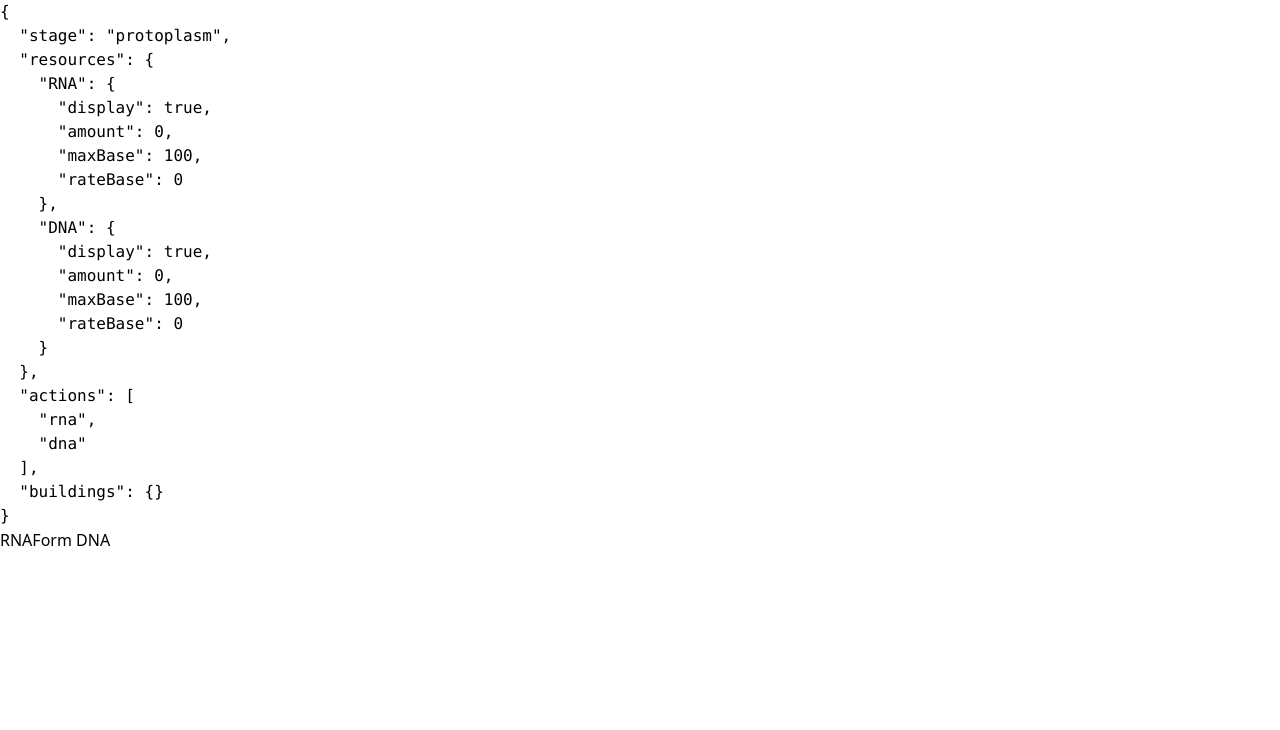
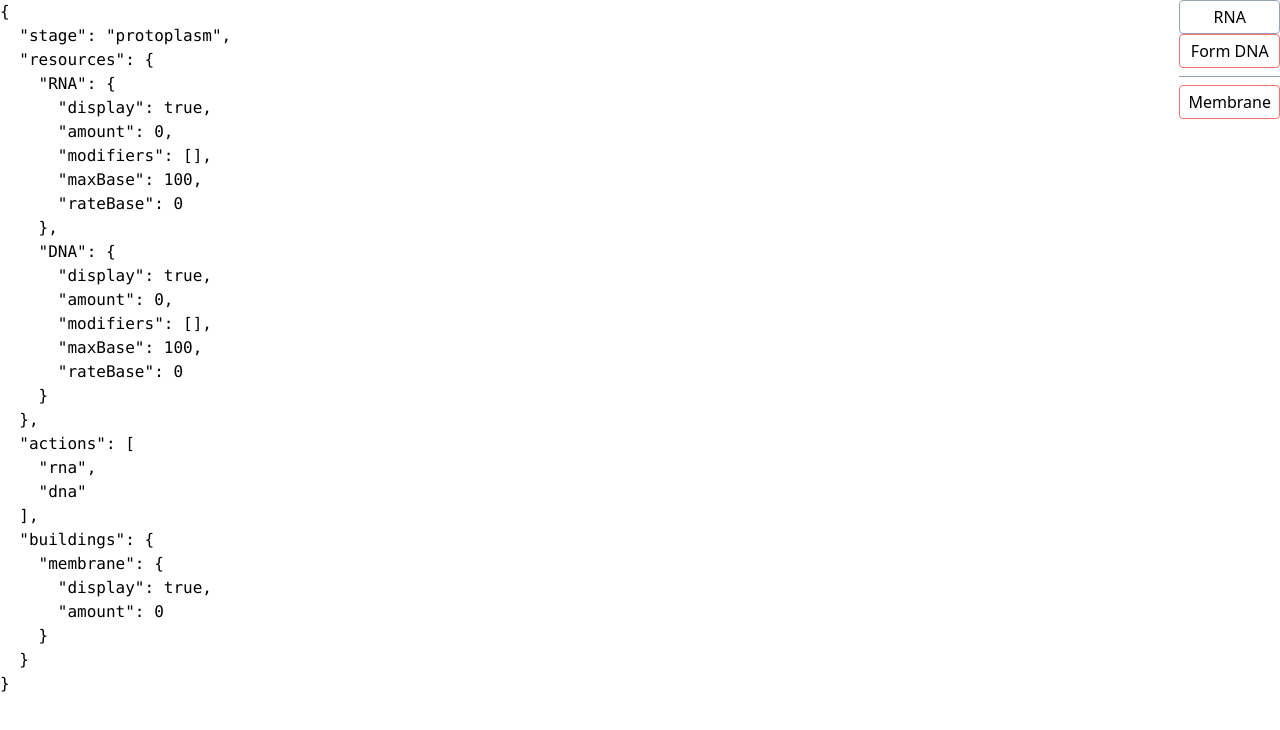
Before and after one commit to drock07/re-evolve, a React (Vite) app: page / in a window 1280 px wide. Shown: the top 730 px of the page. Built offline with nearby package versions, Linux system fonts and the light colour scheme.

Commit message:
Almost implement buildings

```diff
--- a/src/App.tsx
+++ b/src/App.tsx
@@ -4,14 +4,40 @@ function App() {
   const [gameState, game] = useGame()
 
   return (
-    <div>
+    <div className='flex'>
       <pre>{JSON.stringify(gameState, null, 2)}</pre>
 
-      {game.actions.map(({ id, title, disabled, action }) => (
-        <button key={id} disabled={disabled} onClick={action}>
-          {title}
-        </button>
-      ))}
+      <div className='ml-auto'>
+        <div className='flex flex-col'>
+          {game.actions.map(({ id, title, disabled, action }) => (
+            <button
+              type='button'
+              className='rounded border border-slate-400 py-1 px-2 disabled:border-red-400'
+              key={id}
+              disabled={disabled}
+              onClick={action}
+            >
+              {title}
+            </button>
+          ))}
+        </div>
+
+        <div className='my-2 w-full border-t border-slate-400' />
+
+        <div className='flex flex-col'>
+          {game.buildings.map(({ id, title, disabled, action }) => (
+            <button
+              type='button'
+              className='rounded border border-slate-400 py-1 px-2 disabled:border-red-400'
+              key={id}
+              disabled={disabled}
+              onClick={action}
+            >
+              {title}
+            </button>
+          ))}
+        </div>
+      </div>
     </div>
   )
 }
--- /dev/null
+++ b/src/game/BuildingManager.ts
@@ -0,0 +1,74 @@
+import GameState from './GameState'
+import buildings, { BuildingDescription, BuildingIds } from './Buildings'
+
+interface Building {
+  id: string
+  title: string
+  description: string
+  disabled: boolean
+  action: () => void
+}
+
+export default class BuildingManager {
+  private canAfford(state: GameState, building: BuildingDescription): boolean {
+    if (!building.cost) return true
+
+    return building.cost.every(({ resource, amount }) => {
+      const r = state.resources[resource]
+      if (!r) return false
+      amount = amount instanceof Function ? amount(state) : amount
+      return r.amount >= amount
+    })
+  }
+
+  public getEnabledBuildings(
+    state: GameState,
+    dispatchStateEdit: (editState: (s: GameState) => void) => void
+  ): Building[] {
+    const filteredBuildings: Building[] = []
+
+    let id: BuildingIds
+    for (id in state.buildings) {
+      const buildingState = state.buildings[id]
+      if (!buildingState?.display) continue
+
+      const building = buildings[id]
+      filteredBuildings.push({
+        id,
+        title: building.title,
+        description: building.description,
+        disabled: !this.canAfford(state, building),
+        action: () =>
+          dispatchStateEdit((s) => {
+            building.cost?.forEach(({ resource, amount }) => {
+              const r = s.resources[resource]
+              if (!r) return
+              amount = amount instanceof Function ? amount(s) : amount
+              r.amount -= amount
+            })
+
+            if (building.modifies?.resources) {
+              building.modifies.resources.forEach(({ resource, rate, max }) => {
+                const r = state.resources[resource]
+                if (!r) return
+                if (max) r.adjustModifier(id, 'max', max)
+              })
+            }
+          }),
+      })
+    }
+
+    return filteredBuildings
+  }
+
+  public enable(state: GameState, id: BuildingIds): void {
+    if (state.buildings[id]) {
+      state.buildings[id]!.display = true
+    } else {
+      state.buildings[id] = {
+        display: true,
+        amount: 0,
+      }
+    }
+  }
+}
--- a/src/game/GameBuildings.ts
+++ b/src/game/Buildings.ts
@@ -3,10 +3,11 @@ import Resource from './types/Resources'
 
 export enum BuildingIds {
   MEMBRANE = 'membrane',
-  ORGANELLES = 'organelles',
-  NUCLEUS = 'nucleus',
-  EUKARYOTIC_CELL = 'eukaryotic_cell',
-  MITOCHONDRIA = 'mitochondria',
+  // ORGANELLES = 'organelles',
+  // NUCLEUS = 'nucleus',
+  // EUKARYOTIC_CELL = 'eukaryotic_cell',
+  // MITOCHONDRIA = 'mitochondria',
+
   // SEXUAL_REPRODUCTION = 'sexual_reproduction',
   // PHAGOCYTOSIS = 'phagocytosis',
   // CHLOROPLASTS = 'chloroplasts',
@@ -40,10 +41,36 @@ export interface BuildingDescription {
     readonly resource: Resource
     readonly amount: AmountCalculator
   }[]
+  /*
+   * There are multiple types of modifires:
+   * - increase/decrease rate of resource gain
+   * - convert one resource into another (-2 RNA => +1 DNA)
+   * - changing the effectiveness of another modifier?
+   */
+  readonly modifies?: {
+    resources?: [
+      {
+        resource: Resource
+        rate?:
+          | number
+          | {
+              amount: number
+              costs: {
+                resource: Resource
+                amount: number
+              }[]
+            }
+        max?: number
+      }
+    ]
+    // buildings?: {
+    //   [key in BuildingIds]: {}
+    // }
+  }
 }
 
 const buildings: {
-  [key in BuildingIds]?: BuildingDescription
+  [key in BuildingIds]: BuildingDescription
 } = {
   [BuildingIds.MEMBRANE]: {
     title: 'Membrane',
@@ -53,10 +80,18 @@ const buildings: {
       {
         resource: Resource.RNA,
         amount: (state) => {
-          return 5
+          return 2
         },
       },
     ],
+    modifies: {
+      resources: [
+        {
+          resource: Resource.RNA,
+          max: 5,
+        },
+      ],
+    },
   },
 }
 
--- a/src/game/Game.ts
+++ b/src/game/Game.ts
@@ -2,6 +2,8 @@
 import produce from 'immer'
 import ActionManager from './ActionManager'
 import { ActionIds } from './Actions'
+import BuildingManager from './BuildingManager'
+import { BuildingIds } from './Buildings'
 import GameState from './GameState/GameState'
 import ResourceManager from './ResourceManager'
 import Resource from './types/Resources'
@@ -21,6 +23,7 @@ export default class Game {
   private stateChangeSubscriptions: StateChangeCallback[] = []
   private resourceManager: ResourceManager = new ResourceManager()
   private actionManager: ActionManager = new ActionManager()
+  private buildingManager: BuildingManager = new BuildingManager()
 
   constructor(importString?: string) {
     if (importString) {
@@ -31,6 +34,7 @@ export default class Game {
       this.resourceManager.enable(s, Resource.DNA)
       s.actions.push(ActionIds.RNA)
       s.actions.push(ActionIds.DNA)
+      this.buildingManager.enable(s, BuildingIds.MEMBRANE)
       this._state = s
     }
   }
@@ -60,6 +64,14 @@ export default class Game {
     })
   }
 
+  public get buildings() {
+    return this.buildingManager.getEnabledBuildings(this.state, (editState) => {
+      this.state = produce(this.state, (draft) => {
+        editState(draft)
+      })
+    })
+  }
+
   // public midLoop(state: GameState): GameState {
   //   return produce(state, (draft) => {
   //     if (draft.resources.RNA.amount < draft.resources.RNA.max) {
--- a/src/game/GameState/GameState.ts
+++ b/src/game/GameState/GameState.ts
@@ -1,7 +1,7 @@
 import { immerable } from 'immer'
 import Stage from '../types/Stages'
 import Resource from '../types/Resources'
-import { BuildingIds } from '../GameBuildings'
+import { BuildingIds } from '../Buildings'
 import { ActionIds } from '../Actions'
 import ResourceState from './ResourceState'
 import BuildingState from './BuildingState'
--- a/src/game/GameState/ResourceState.ts
+++ b/src/game/GameState/ResourceState.ts
@@ -1,4 +1,13 @@
 import { immerable } from 'immer'
+import { BuildingIds } from '../Buildings'
+
+interface Modifier {
+  id: BuildingIds
+  max?: number
+  rate?: number
+}
+
+type ModifiableProperties = Exclude<keyof Modifier, 'id'>
 
 interface ResourceStateConstructorArgs {
   display?: boolean
@@ -11,15 +20,28 @@ export default class ResourceState {
 
   public display: boolean = false
   public amount: number = 0
+  public modifiers: Modifier[] = []
 
   public readonly maxBase: number = 0
-  public get base(): number {
-    return this.maxBase
+  public get max(): number {
+    return (
+      this.maxBase +
+      this.modifiers
+        .filter(({ max }) => max !== undefined)
+        .map(({ max }) => max!)
+        .reduce((prev, cur) => prev + cur, 0)
+    )
   }
 
   public readonly rateBase: number = 0
   public get rate(): number {
-    return this.rateBase
+    return (
+      this.rateBase +
+      this.modifiers
+        .filter(({ rate }) => rate !== undefined)
+        .map(({ rate }) => rate!)
+        .reduce((prev, cur) => prev + cur, 0)
+    )
   }
 
   constructor(initialValues: ResourceStateConstructorArgs) {
@@ -36,6 +58,18 @@ export default class ResourceState {
     }
   }
 
+  public adjustModifier(
+    id: BuildingIds,
+    property: ModifiableProperties,
+    amount: number
+  ): void {
+    let i = this.modifiers.findIndex(({ id: modId }) => modId === id)
+    if (i < 0) {
+      i = this.modifiers.push({ id })
+    }
+    this.modifiers[i][property] = (this.modifiers[i][property] ?? 0) + amount
+  }
+
   // value: number;
   // diff: number;
   // delta: number;
```
